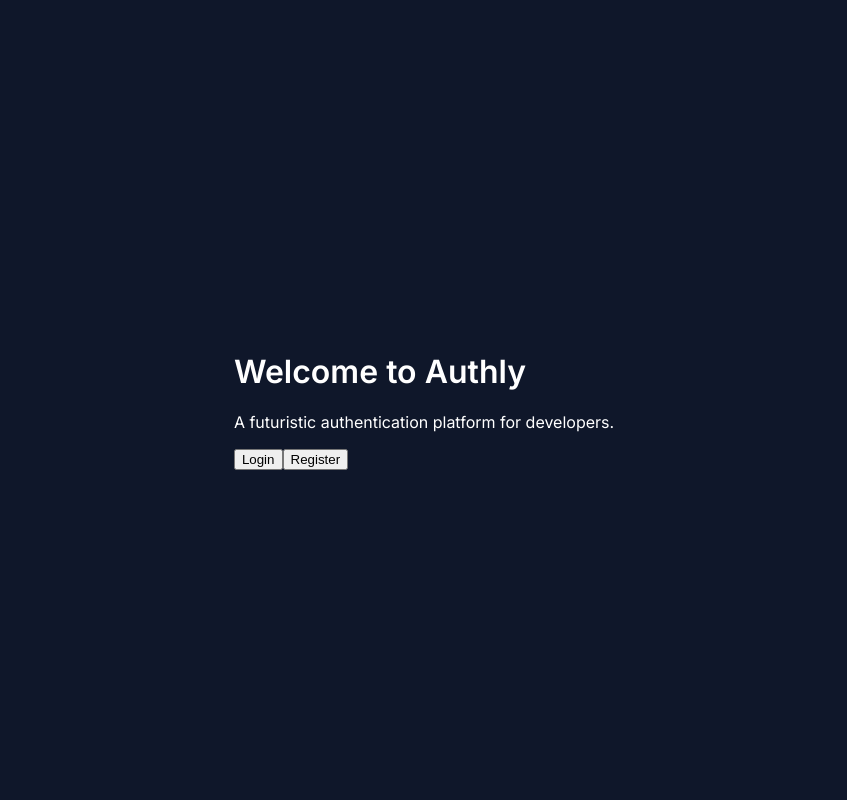
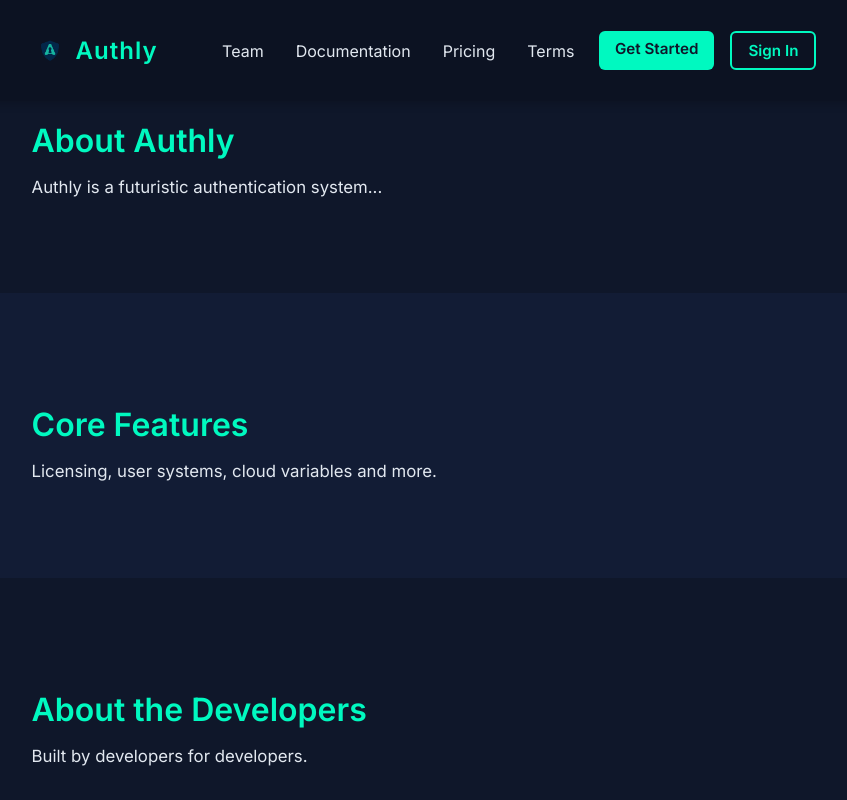
Before and after one commit to bruuuhoffical/Authly.Outdated, a React (Vite) app: page / in a window 1280 px wide. Shown: the top 800 px of the page, without its empty margins (216-1063 px from the left). Built offline with nearby package versions, Linux system fonts and the light colour scheme.

Commit message:
Added animated landing page and navbar

```diff
--- a/package.json
+++ b/package.json
@@ -11,6 +11,7 @@
   },
   "dependencies": {
     "@supabase/supabase-js": "^2.49.8",
+    "framer-motion": "^12.15.0",
     "react": "^19.1.0",
     "react-dom": "^19.1.0",
     "react-icons": "^5.5.0",
--- a/src/components/NotificationBox.tsx
+++ b/src/components/NotificationBox.tsx
@@ -33,7 +33,8 @@ const NotificationBox = ({
     <div
       className="notification-box"
       style={{
-        bottom: `${offset * 80 + 20}px`,
+        bottom: `${offset * 55 + 5}px`,
+        right: '20px',
       }}
     >
       <img src={logo} alt="logo" className="notification-logo" />
--- a/src/index.css
+++ b/src/index.css
@@ -185,13 +185,16 @@ body[data-theme='dark'] {
   0% { opacity: 0; transform: translateY(6px); }
   100% { opacity: 1; transform: translateY(0); }
 }
+ddd
+
 .notification-wrapper {
   position: fixed;
-  left: 20px;
+  right: 20px; /* ✅ bottom-right */
   bottom: 20px;
   z-index: 9999;
 }
 
+/* Notification Toast Box */
 .notification-box {
   background: #1e293b;
   border: 1px solid #0d2870;
@@ -201,45 +204,66 @@ body[data-theme='dark'] {
   gap: 0.75rem;
   padding: 0.75rem 1rem;
   border-radius: 8px;
-  margin-bottom: 12px;
   min-width: 260px;
+  max-width: 300px;
   box-shadow: 0 4px 12px rgba(0, 0, 0, 0.3);
   position: absolute;
-  left: 0;
+  right: 0;         /* ✅ Align to right */
+  left: auto;
   animation: slideIn 0.3s ease;
 }
 
+/* Logo beside message */
 .notification-logo {
-  width: 24px;
-  height: 24px;
+  width: 20px;
+  height: 20px;
+  object-fit: contain;
 }
 
+/* Message text */
 .notification-text {
   flex: 1;
   font-size: 0.9rem;
+  line-height: 1.4;
 }
 
+/* Dismiss button */
 .notification-close {
   background: none;
   border: none;
   color: white;
   font-size: 1.2rem;
   cursor: pointer;
+  padding: 0;
+  margin-left: 0.5rem;
 }
 
+/* Progress bar at bottom */
 .notification-progress {
   height: 4px;
-  background: #00f9c0;
-  border-radius: 0 0 4px 4px;
+  background: #ffffff;
+  border-radius: 0 0 6px 6px;
   position: absolute;
   left: 0;
   bottom: 0;
   transition: width 0.05s linear;
 }
+.notification-box.success {
+  border-left: 4px solid white;
+}
 
+.notification-box.error {
+  border-left: 4px solid #ef4444;
+}
+
+.notification-box.info {
+  border-left: 4px solid white;
+}
+
+/* Slide-in animation */
 @keyframes slideIn {
   from {
-    transform: translateX(-100%);
+    transform: translateX(120%);
     opacity: 0;
   }
   to {
@@ -247,3 +271,150 @@ body[data-theme='dark'] {
     opacity: 1;
   }
 }
+
+
+
+/* ========== GENERAL ========== */
+body {
+  margin: 0;
+  font-family: 'Segoe UI', sans-serif;
+  background: #0f172a;
+  color: white;
+  scroll-behavior: smooth;
+}
+
+a {
+  text-decoration: none;
+  color: inherit;
+}
+
+/* ========== NAVBAR ========== */
+.navbar {
+  display: flex;
+  justify-content: space-between;
+  align-items: center;
+  padding: 1rem 3rem;
+  background: #0c1222;
+  box-shadow: 0 2px 10px rgba(0, 0, 0, 0.2);
+  position: sticky;
+  top: 0;
+  z-index: 100;
+}
+
+.navbar-left {
+  display: flex;
+  align-items: center;
+}
+
+.logo {
+  width: 36px;
+  height: 36px;
+  margin-right: 0.5rem;
+}
+
+.logo-text {
+  font-size: 1.5rem;
+  font-weight: bold;
+  letter-spacing: 1px;
+  color: #00f9c0;
+}
+
+.navbar-center {
+  display: flex;
+  gap: 2rem;
+  list-style: none;
+}
+
+.navbar-center li a {
+  font-weight: 500;
+  color: #e2e8f0;
+  transition: color 0.3s;
+}
+
+.navbar-center li a:hover {
+  color: #00f9c0;
+}
+
+.navbar-right {
+  display: flex;
+  gap: 1rem;
+}
+
+/* ========== BUTTONS ========== */
+.btn {
+  padding: 0.5rem 1rem;
+  border-radius: 6px;
+  font-weight: bold;
+  transition: all 0.2s ease;
+  cursor: pointer;
+  font-size: 0.95rem;
+}
+
+.btn.primary {
+  background: #00f9c0;
+  color: #0f172a;
+}
+
+.btn.primary:hover {
+  background: #00dcb3;
+}
+
+.btn.outline {
+  background: transparent;
+  border: 2px solid #00f9c0;
+  color: #00f9c0;
+}
+
+.btn.outline:hover {
+  background: #00f9c0;
+  color: #0f172a;
+}
+
+/* ========== HERO ========== */
+.hero {
+  text-align: center;
+  padding: 6rem 2rem;
+  background: linear-gradient(to right, #0d2870, #141f3d);
+}
+
+.hero h2 {
+  font-size: 2.5rem;
+  margin-bottom: 1rem;
+}
+
+.hero p {
+  font-size: 1.1rem;
+  color: #cbd5e1;
+  margin-bottom: 2rem;
+}
+
+/* ========== SECTIONS ========== */
+.section {
+  padding: 5rem 3rem;
+  max-width: 900px;
+  margin: 0 auto;
+}
+
+.section:nth-child(even) {
+  background: #121c35;
+}
+
+.section h3 {
+  font-size: 2rem;
+  margin-bottom: 1rem;
+  color: #00f9c0;
+}
+
+.section p {
+  font-size: 1.05rem;
+  color: #e2e8f0;
+}
+
+/* ========== FOOTER ========== */
+.footer {
+  text-align: center;
+  padding: 2rem 1rem;
+  background: #0c1222;
+  font-size: 0.9rem;
+  color: #94a3b8;
+}
--- a/src/pages/Home.tsx
+++ b/src/pages/Home.tsx
@@ -1,14 +1,62 @@
+import { motion } from 'framer-motion';
 import { Link } from 'react-router-dom';
+import logo from '../assets/logo/authly-nobg.png';
+
+const sections = [
+  { id: 'about', title: 'About Authly', content: 'Authly is a futuristic authentication system...' },
+  { id: 'features', title: 'Core Features', content: 'Licensing, user systems, cloud variables and more.' },
+  { id: 'team', title: 'About the Developers', content: 'Built by developers for developers.' },
+  { id: 'docs', title: 'Documentation & SDK', content: 'Easy-to-follow guides, SDKs and API references.' },
+];
 
 const Home = () => {
   return (
-    <div className="container">
-      <div className="card">
-        <h1>Welcome to Authly</h1>
-        <p>A futuristic authentication platform for developers.</p>
-        <Link to="/login"><button>Login</button></Link>
-        <Link to="/register"><button>Register</button></Link>
-      </div>
+    <div className="homepage">
+      {/* Top Bar */}
+      <nav className="navbar">
+        <div className="navbar-left">
+          <img src={logo} alt="Authly logo" className="logo" />
+          <h1 className="logo-text">Authly</h1>
+        </div>
+        <ul className="navbar-center">
+          <li><a href="#team">Team</a></li>
+          <li><a href="#docs">Documentation</a></li>
+          <li><a href="#pricing">Pricing</a></li>
+          <li><a href="#terms">Terms</a></li>
+        </ul>
+        <div className="navbar-right">
+          <Link to="/register" className="btn primary">Get Started</Link>
+          <Link to="/login" className="btn outline">Sign In</Link>
+        </div>
+      </nav>
+
+      {/* Hero Section */}
+      <section className="hero">
+        <h2>Authentication Reimagined for Developers</h2>
+        <p>Simple. Secure. Scalable. Protect your apps like never before.</p>
+        <Link to="/register" className="btn primary">Start Building →</Link>
+      </section>
+
+      {/* Sliding Sections */}
+      {sections.map((sec, i) => (
+        <motion.section
+          key={sec.id}
+          id={sec.id}
+          className="section"
+          initial={{ x: i % 2 === 0 ? -100 : 100, opacity: 0 }}
+          whileInView={{ x: 0, opacity: 1 }}
+          transition={{ duration: 0.7 }}
+          viewport={{ once: true }}
+        >
+          <h3>{sec.title}</h3>
+          <p>{sec.content}</p>
+        </motion.section>
+      ))}
+
+      {/* Footer */}
+      <footer className="footer">
+        <p>© 2025 Authly. All rights reserved.</p>
+      </footer>
     </div>
   );
 };
```
Also changed, not shown: git.txt (added), 1 other file (tests, documents, lock files or other folders).
